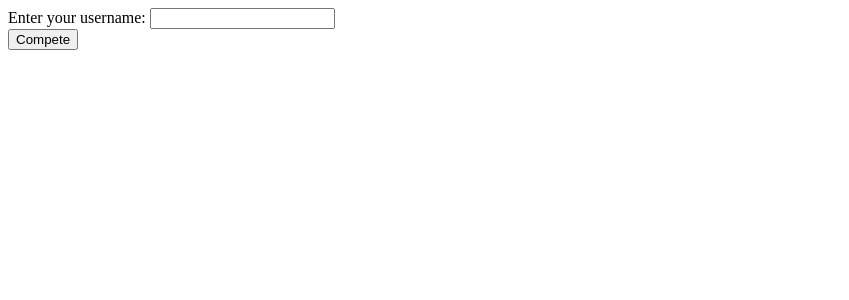
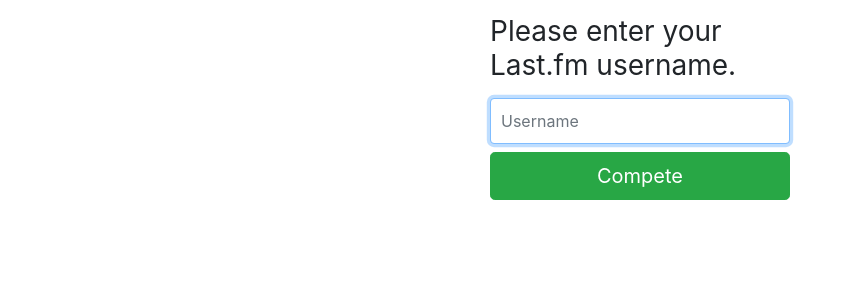
Before and after one commit to mmgoodnow/this-week-fm, an Angular app: page / in a window 1280 px wide. Shown: the top 300 px of the page, without its empty margins (0-849 px from the left). Built offline with nearby package versions, Linux system fonts and the light colour scheme.

Commit message:
add basic styling

```diff
--- a/src/app/home/home.component.css
+++ b/src/app/home/home.component.css
@@ -0,0 +1,44 @@
+html,
+body {
+	height: 100%;
+}
+
+body {
+	display: -ms-flexbox;
+	display: flex;
+	-ms-flex-align: center;
+	align-items: center;
+	padding-top: 40px;
+	padding-bottom: 40px;
+	background-color: #f5f5f5;
+}
+
+.form-signin {
+	width: 100%;
+	max-width: 330px;
+	padding: 15px;
+	margin: auto;
+}
+.form-signin .checkbox {
+	font-weight: 400;
+}
+.form-signin .form-control {
+	position: relative;
+	box-sizing: border-box;
+	height: auto;
+	padding: 10px;
+	font-size: 16px;
+}
+.form-signin .form-control:focus {
+	z-index: 2;
+}
+.form-signin input[type="email"] {
+	margin-bottom: -1px;
+	border-bottom-right-radius: 0;
+	border-bottom-left-radius: 0;
+}
+.form-signin input[type="password"] {
+	margin-bottom: 10px;
+	border-top-left-radius: 0;
+	border-top-right-radius: 0;
+}
--- a/src/app/home/home.component.html
+++ b/src/app/home/home.component.html
@@ -1,8 +1,5 @@
-<form>
-	<label for="userfield">
-		Enter your username:
-	</label>
-	<input [(ngModel)]="username" id="userfield" name="userfield">
-	<br/>
-	<a routerLink="/user/{{username}}"><button>Compete</button></a>
-</form>
+<form (keyup.enter)=submit() class="form-signin">
+		<h1 class="h3 mb-3 font-weight-normal">Please enter your Last.fm username.</h1>
+		<input [(ngModel)]="username" name="inputUsername" id="inputUsername" class="form-control" placeholder="Username" autofocus>
+		<a routerLink="/user/{{username}}" class="btn btn-lg btn-success btn-block mt-2">Compete</a>
+	  </form>
--- a/src/app/home/home.component.ts
+++ b/src/app/home/home.component.ts
@@ -1,4 +1,5 @@
 import { Component, OnInit } from "@angular/core";
+import { Router } from "@angular/router";
 
 @Component({
 	selector: "app-home",
@@ -6,8 +7,12 @@
 	styleUrls: ["./home.component.css"],
 })
 export class HomeComponent implements OnInit {
-	constructor() {}
+	constructor(private router: Router) {}
 
 	username: string;
 	ngOnInit() {}
+
+	submit() {
+		this.router.navigate(["user", this.username]);
+	}
 }
--- a/src/app/week/week.component.html
+++ b/src/app/week/week.component.html
@@ -1,4 +1,4 @@
-<table *ngIf="filled >= friends.length">
+<table *ngIf="filled >= friends.length; else loading">
 	<tbody>
 		<tr *ngFor="let friend of sortedFriends">
 			<td>{{friend.name}}</td>
@@ -6,3 +6,7 @@
 		</tr>
 	</tbody>
 </table>
+
+<ng-template #loading>
+	Loading&hellip;
+</ng-template>
--- a/src/app/week/week.component.ts
+++ b/src/app/week/week.component.ts
@@ -1,6 +1,6 @@
 import { Component, OnInit } from "@angular/core";
 import { LastService } from "../last.service";
-import { Router, ActivatedRoute } from "@angular/router";
+import { ActivatedRoute } from "@angular/router";
 
 @Component({
 	selector: "app-week",
--- a/src/styles.css
+++ b/src/styles.css
@@ -1 +1,2 @@
 /* You can add global styles to this file, and also import other style files */
+@import "~bootstrap/dist/css/bootstrap.min.css";
```
